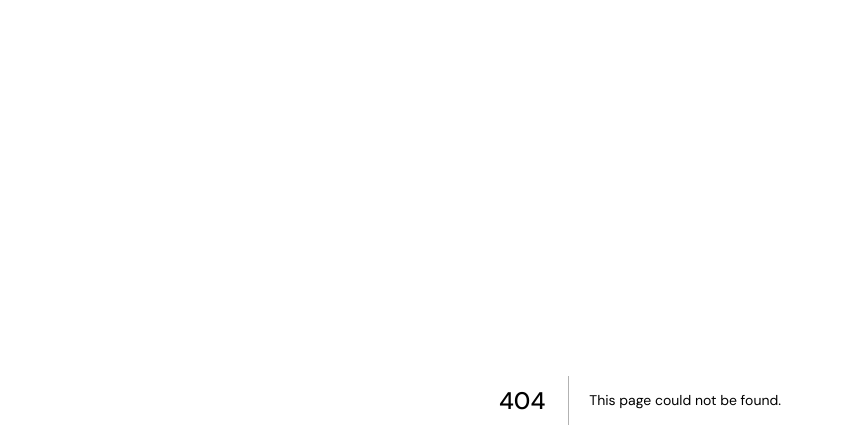
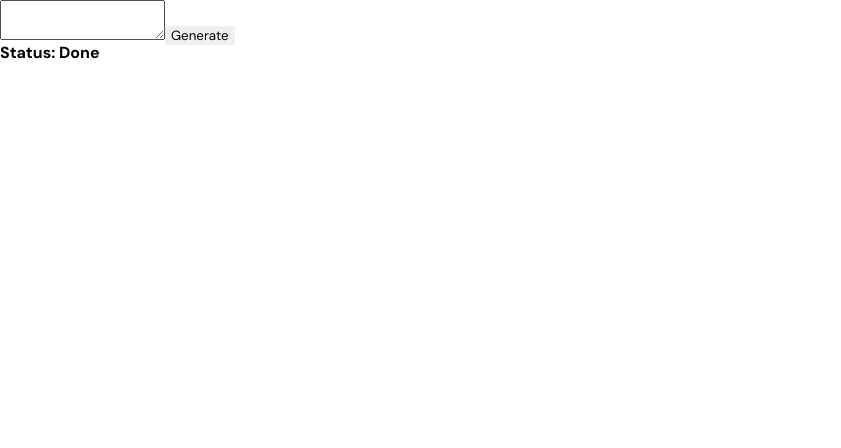
Before and after one commit to jasmine-dragons/wanderlust, a Next.js app: page /cohere in a window 1280 px wide. Before the commit this address had no page. Shown: the top 448 px of the page, without its empty margins (0-841 px from the left). Built offline with nearby package versions, Linux system fonts and the light colour scheme.

Commit message:
checkpoint 6

```diff
--- a/package.json
+++ b/package.json
@@ -27,6 +27,7 @@
     "@types/react-dom": "18.0.11",
     "@types/three": "^0.150.2",
     "axios": "^1.3.6",
+    "cohere-ai": "^6.2.0",
     "cookies-next": "^2.1.1",
     "mapbox-gl": "^2.14.1",
     "next": "13.3.0",
@@ -36,6 +37,8 @@
     "react-map-gl": "^7.0.23",
     "sass": "^1.62.0",
     "sharp": "^0.32.0",
+    "socket.io": "^4.6.1",
+    "socket.io-client": "^4.6.1",
     "three": "^0.151.3",
     "typescript": "5.0.4"
   },
--- /dev/null
+++ b/src/pages/api/cohere.ts
@@ -0,0 +1,34 @@
+// Next.js API route support: https://nextjs.org/docs/api-routes/introduction
+import cohere from 'cohere-ai';
+import type { NextApiRequest, NextApiResponse } from 'next';
+
+type Data = any;
+
+const COHERE_KEY = process.env.COHERE_KEY as string;
+cohere.init(COHERE_KEY);
+
+export default async function handler(req: NextApiRequest, res: NextApiResponse<Data>) {
+  if (req.method !== 'POST') return res.status(400).json({ error: 'Invalid request method' });
+
+  const prompt = req.body.prompt;
+
+  const response = await cohere.generate({
+    prompt,
+    preset: 'Itinerary-k9t4es',
+    temperature: 0.9,
+    model: 'command-52b-v12-1-apr23-uhhd0ymd',
+    num_generations: 1,
+    max_tokens: 1000,
+  });
+
+  res.status(200).json(response.body.generations.map(res => res.text));
+}
+
+// `create an itinerary for my day in Los Angeles including all of the following locations in whichever order makes the most sense:
+//     - UCLA
+//     - Getty Villa
+//     - Hammer Museum
+//     - LACMA
+//     - Diddy Riese
+//     - Egg Tuck
+//     `
--- /dev/null
+++ b/src/pages/api/socket.ts
@@ -0,0 +1,14 @@
+import { Server } from 'socket.io';
+
+const SocketHandler = (req: any, res: any) => {
+  if (res.socket.server.io) {
+    console.log('Socket is already running');
+  } else {
+    console.log('Socket is initializing');
+    const io = new Server(res.socket.server);
+    res.socket.server.io = io;
+  }
+  res.end();
+};
+
+export default SocketHandler;
--- /dev/null
+++ b/src/pages/cohere.tsx
@@ -0,0 +1,41 @@
+import axios from 'axios';
+import { useState } from 'react';
+
+const CohereTestPage = () => {
+  const [prompt, setPrompt] = useState('');
+  const [response, setResponse] = useState('');
+  const [loading, setLoading] = useState(false);
+
+  const postPrompt = async () => {
+    setLoading(true);
+    const res = await axios.post('/api/cohere', {
+      prompt,
+    });
+    setLoading(false);
+    setResponse(res.data[0]);
+  };
+
+  return (
+    <div
+      onKeyPress={e => {
+        if (e.key === 'Enter') {
+          postPrompt();
+        }
+      }}
+    >
+      <textarea value={prompt} onChange={e => setPrompt(e.target.value)} />
+
+      <button onClick={() => postPrompt()}>Generate</button>
+      <h1>Status: {loading ? 'Loading' : 'Done'}</h1>
+      <pre
+        style={{
+          whiteSpace: 'pre-wrap',
+        }}
+      >
+        {response}
+      </pre>
+    </div>
+  );
+};
+
+export default CohereTestPage;
--- a/src/pages/index.tsx
+++ b/src/pages/index.tsx
@@ -25,6 +25,7 @@ const Home: NextPage = () => {
   return (
     <div className={styles.container}>
       <LoginButton />
+      <h1>Hello, {session?.user?.name}</h1>
       <Map
         mapboxAccessToken={token}
         initialViewState={{
--- /dev/null
+++ b/src/pages/socket.tsx
@@ -0,0 +1,22 @@
+import { NextPage } from 'next';
+import { useEffect } from 'react';
+import io from 'socket.io-client';
+
+let socketHandler;
+
+const SocketTest: NextPage = () => {
+  const socketInitializer = async () => {
+    await fetch('/api/socket');
+    socketHandler = io();
+
+    socketHandler.on('connect', () => {
+      console.log('connected');
+    });
+  };
+  useEffect(() => {
+    socketInitializer();
+  }, []);
+  return <div>Hi</div>;
+};
+
+export default SocketTest;
```
Also changed, not shown: 1 other file (tests, documents, lock files or other folders).
